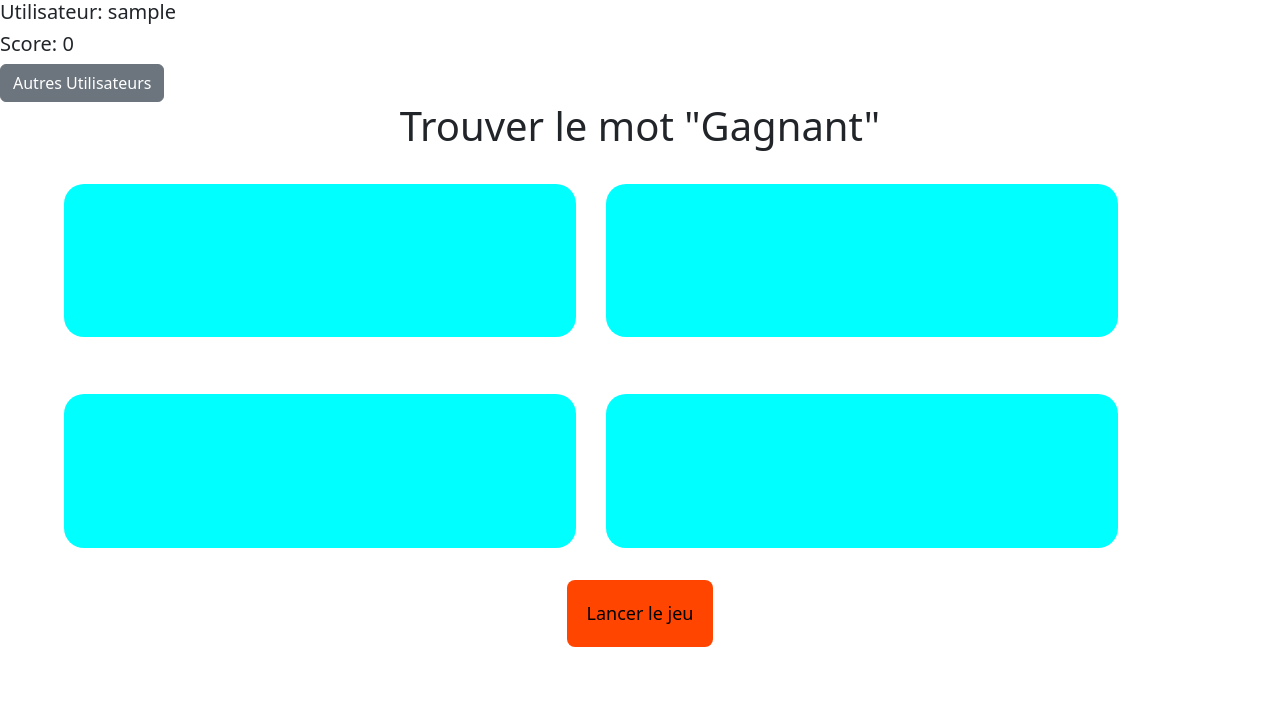
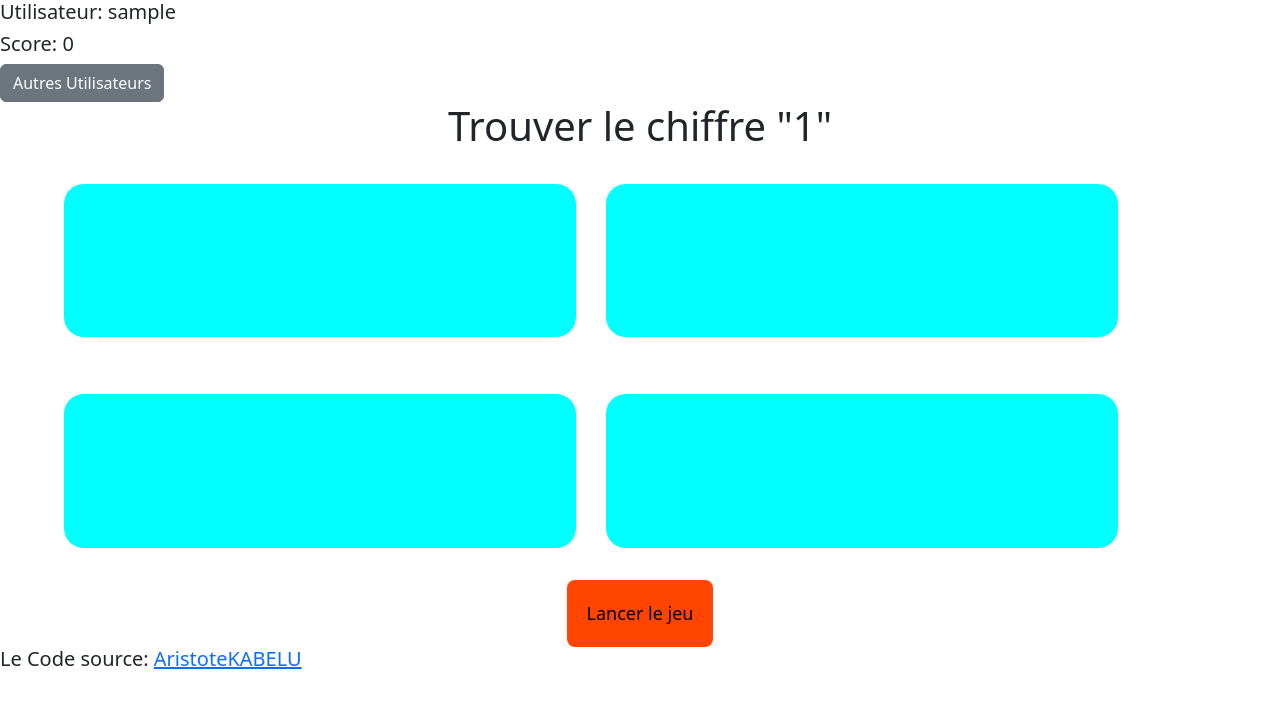
Before and after one commit to AristoteKABELU/-Trouve-moi-, a PHP site: page / in a window 1280 px wide; the page is wider, and only the part inside the window is pictured. Shown: the top 708 px of that part. Run offline with PHP 8.4, Linux system fonts and the light colour scheme; the visitor is signed in with stand-in values (Sample User, id 1).

Commit message:
first Version

```diff
--- a/jeu/index.php
+++ b/jeu/index.php
@@ -32,7 +32,7 @@ try{
 
         }elseif ($_GET['admin'] === 'delete'){
             (new Delete())->execute($_GET['username']);
-            (new Dashboard())->execute($_POST);
+            (new Dashboard())->execute($_GET);
         }
         else{
             throw new Exception("404! Page not Found");
--- a/jeu/templates/asset/css/style.css
+++ b/jeu/templates/asset/css/style.css
@@ -82,3 +82,7 @@ h5 span{
 .homepage{
     background-image: url('../img/squid_game.jpg');
 }
+
+.trouve{
+    color: white;
+}
--- a/jeu/templates/asset/js/script.js
+++ b/jeu/templates/asset/js/script.js
@@ -20,13 +20,13 @@ function round_color()
     b3.style.backgroundColor = "#" + Math.random().toString().slice(6,12);
     b4.style.backgroundColor = "#" + Math.random().toString().slice(6,12);
 
-    b1.innerHTML = "<p class='trouve'>Trouve moi</p>";
-    b2.innerHTML = "<p class='trouve'>Trouve moi</p>";
-    b3.innerHTML = "<p class='trouve'>Trouve moi</p>";
-    b4.innerHTML = "<p class='trouve'>Trouve moi</p>";
+    b1.innerHTML = "<p class='trouve'>0</p>";
+    b2.innerHTML = "<p class='trouve'>0</p>";
+    b3.innerHTML = "<p class='trouve'>0</p>";
+    b4.innerHTML = "<p class='trouve'>0</p>";
 
     child =Math.floor(Math.random()*4);
-    parent.children.item(child).innerHTML = "<p class='trouve'> Gagnant </p>";
+    parent.children.item(child).innerHTML = "<p class='trouve'> 1 </p>";
 }
 
 
@@ -41,7 +41,7 @@ start.addEventListener('click', function () {
 
     parent.addEventListener('click', function (e) {
         e.preventDefault();
-        if(e.target.innerText == "Gagnant"){
+        if(e.target.innerText == "1"){
             score = 1;
         }else{
             score = 0; }
--- a/jeu/templates/jeu.php
+++ b/jeu/templates/jeu.php
@@ -8,7 +8,7 @@
         <a href="./index.php?action=scores" class="btn btn-secondary">Autres Utilisateurs</a>
     </div>
     <div>
-        <h1 class="titre">Trouver le mot <span>"Gagnant"</span></h1>
+        <h1 class="titre">Trouver le chiffre "1"</h1>
         <div class="conteneur" id="parent">
             <div class ="block" id="b1"></div>
             <div class ="block" id="b2"></div>
@@ -19,6 +19,9 @@
             <button id="start" class="btn_jeu">Lancer le jeu</button>
         </div>
     </div>
+    <div>
+        <h5>Le Code source: <a href="https://github.com/AristoteKABELU" target="_blank"> AristoteKABELU</a></h5>
+    </div>
 </div>
 
 <?php $content = ob_get_clean(); ?>
--- a/jeu/templates/scores.php
+++ b/jeu/templates/scores.php
@@ -19,12 +19,12 @@ $title = isset($dashboard)?'Dashboard':'Utilisateurs';?>
         <tbody>
             <?php foreach($users as $user): ?>
                 <tr>
-                    <td><?=$user['user_name']?></td>
+                    <td><?=htmlspecialchars($user['user_name'])?></td>
                     <td><?=$user['score']?></td>
                     <td><?=$user['creation_date']?></td>
                     <td>
                         <?php if((isset($dashboard))): ?>
-                            <form action="index.php?admin=delete&username=<?=$user['user_name']?>" onsubmit="return confirm('Voulez vous supprimez cet utilisateur?')" method="POST">
+                            <form action="index.php?admin=delete&username=<?=htmlspecialchars($user['user_name'])?>" onsubmit="return confirm('Voulez vous supprimez cet utilisateur?')" method="POST">
                                 <button type="submit" class="btn btn-danger mb-1">supprimer</button>
                             </form>
                         <?php endif; ?>
```
Also changed, not shown: jeu/src/controllers/admin/Dashboard.php (+6 -3 lines).
